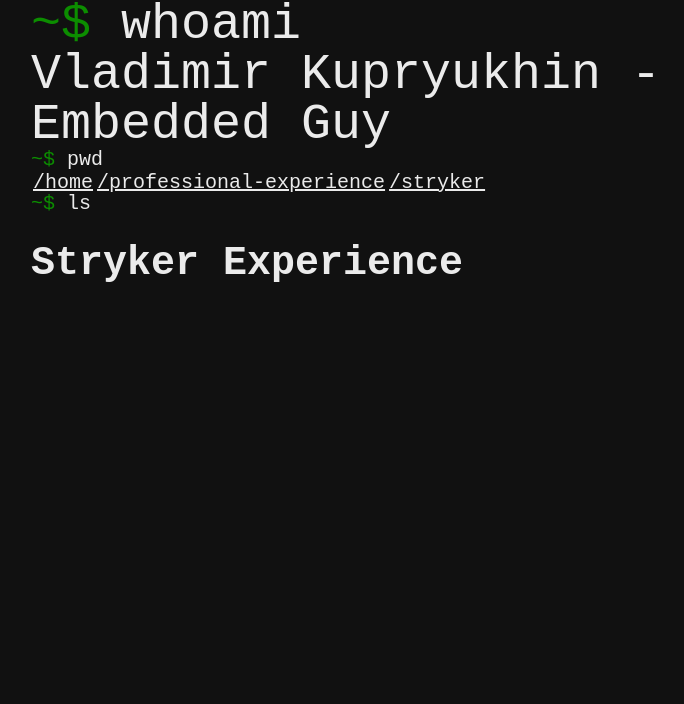
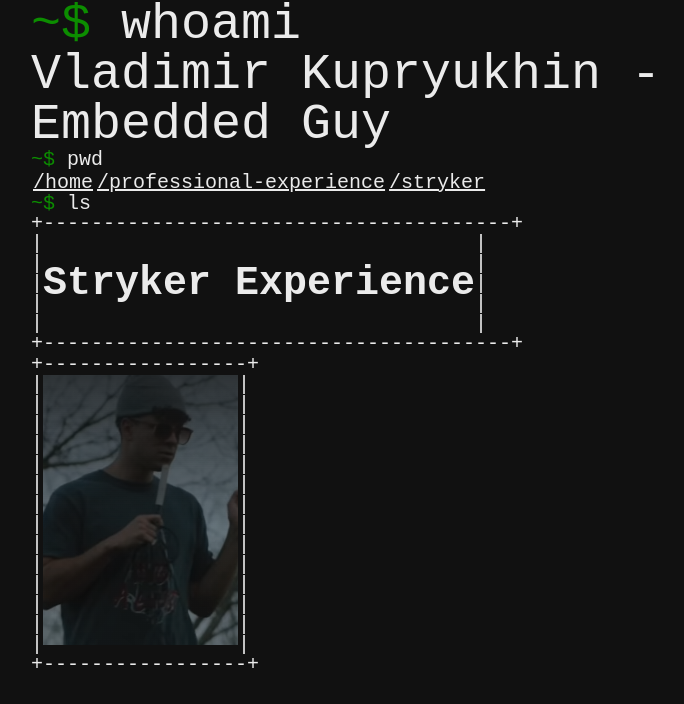
Before and after one commit to VladimirKupryukhin/vladkupr.github.io, a Vue app: page /profexp/stryker in a window 1280 px wide. Shown: the top 704 px of the page, without its empty margins (289-973 px from the left). Built offline with nearby package versions, Linux system fonts and the light colour scheme.

Commit message:
Added ascii border around an element

```diff
--- /dev/null
+++ b/src/components/AsciiBorder.vue
@@ -0,0 +1,93 @@
+<script setup lang="ts">
+import { ref, onMounted, nextTick, useTemplateRef } from 'vue'
+
+const slotWrapper = useTemplateRef<HTMLElement>('slotWrapper')
+
+const dashWidthPx = 11
+const pipeHeightPx = 19
+
+const topborderText = ref('')
+const heightBorderText = ref('')
+
+
+onMounted(async () => {
+    await nextTick()
+
+    if (!slotWrapper.value) return
+
+    // Wait for all images inside the slot
+    const images = Array.from(
+        slotWrapper.value.querySelectorAll('img')
+    )
+
+    await Promise.all(
+        images.map(img => img.decode().catch(() => {}))
+    )
+
+    // Wait for browser layout
+    await new Promise(resolve =>
+        requestAnimationFrame(resolve)
+    )
+
+    const rect = slotWrapper.value.getBoundingClientRect()
+
+    var elementWidthPx = rect.width
+    var elementHeightPx = rect.height
+
+    const dashQuantity = Math.floor(elementWidthPx / dashWidthPx)
+    topborderText.value = "+" + '-'.repeat(dashQuantity) + "+"
+
+    const pipeQuantity = Math.floor(elementHeightPx / pipeHeightPx)
+    heightBorderText.value = '|\n'.repeat(pipeQuantity)
+})
+</script>
+
+
+<template>
+    <div class="ddebug-div-border master-container">
+        <div class="master-center">
+            <pre ref="topborder">{{ topborderText }}</pre>
+        </div>
+
+        <div ref="middle" class="horizontal-div">
+            <div class="master-center side-middle-align">
+                <pre ref="leftvertical">{{ heightBorderText }}</pre>
+            </div>
+            <div ref="slotWrapper">
+                <slot></slot>
+            </div>
+            <div class="master-center side-middle-align">
+                <pre  ref="rightvertical">{{ heightBorderText }}</pre>
+            </div>
+        </div>
+
+        <div class="master-center">
+            <pre ref="bottomborder">{{ topborderText }}</pre>
+        </div>
+
+
+    </div>
+</template>
+
+
+
+<style scoped>
+.master-container {
+    display: inline-block;
+    width: fit-content;
+    height: fit-content;
+}
+
+.side-middle-align{
+    align-items: center;
+}
+
+pre {
+    margin: 0;
+    padding: 0;
+    line-height: 1;
+    font-family: monospace;
+    white-space: pre;
+}
+
+</style>
--- a/src/components/GenericMarkdownRender.vue
+++ b/src/components/GenericMarkdownRender.vue
@@ -28,7 +28,7 @@ if (myproperties.breaks == "true"){
 //     eager: true
 // });
 
-console.log(relativeFilePath)
+// console.log(relativeFilePath)
 
 async function getMarkdown(filePath: string): Promise<string> {
     const response = await fetch(filePath);
@@ -60,7 +60,7 @@ const markdown = new MarkdownIt({
 
 onMounted(async () =>{
     data = await getMarkdown(relativeFilePath)
-    console.log(data)
+    // console.log(data)
     htmlsource.value = data
 })
 
--- a/src/views/ProfessionalExperience.vue
+++ b/src/views/ProfessionalExperience.vue
@@ -1,10 +1,11 @@
 <script setup lang="ts">
-import { RouterLink, RouterView } from 'vue-router'
+import GenericMarkdownRender from "../components/GenericMarkdownRender.vue"
 </script>
 
 
 <template>
-    <div class="sw-text">
-        <h1>Professional experience goes here</h1>
+    <div class="msaster-center sw-text">
+        <!--h1>This is a home page</h1-->
+        <GenericMarkdownRender markdownfilesource="/markdown/prof-experience/prof-experience.md" breaks="true"/>
     </div>
 </template>
--- a/src/views/professional_exp/Stryker.vue
+++ b/src/views/professional_exp/Stryker.vue
@@ -1,5 +1,15 @@
+<script setup lang="ts">
+import AsciiBorder from "../../components/AsciiBorder.vue"
+</script>
+
+
 <template>
   <div class="sw-text">
-    <h1>Stryker Experience</h1>
+    <AsciiBorder>
+      <h1 class="ddebug-div-border">Stryker Experience</h1>
+    </AsciiBorder>
+    <AsciiBorder>
+      <img class="ddebug-div-border" src="../../../public/person.png"/>
+    </AsciiBorder>
   </div>
 </template>
```
Also changed, not shown: public/markdown/prof-experience/prof-experience.md (added, +16 -0 lines).
